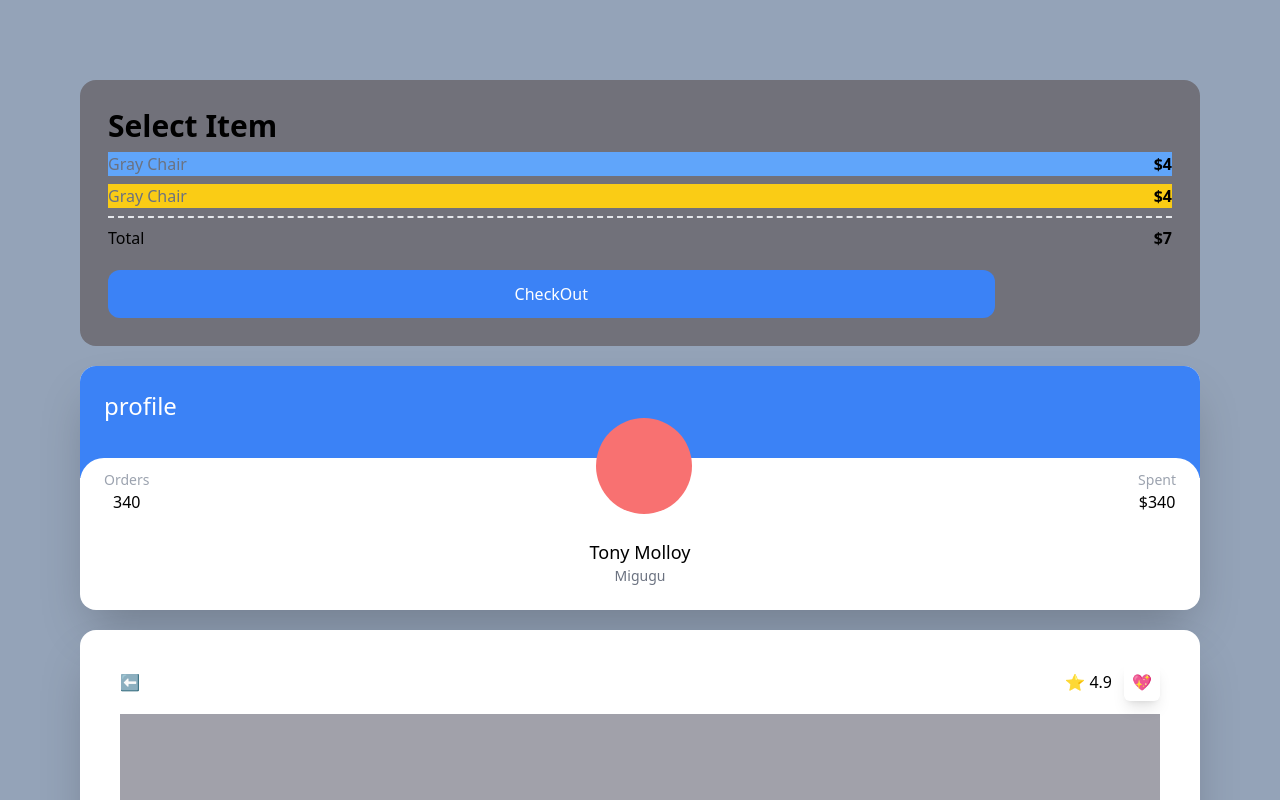
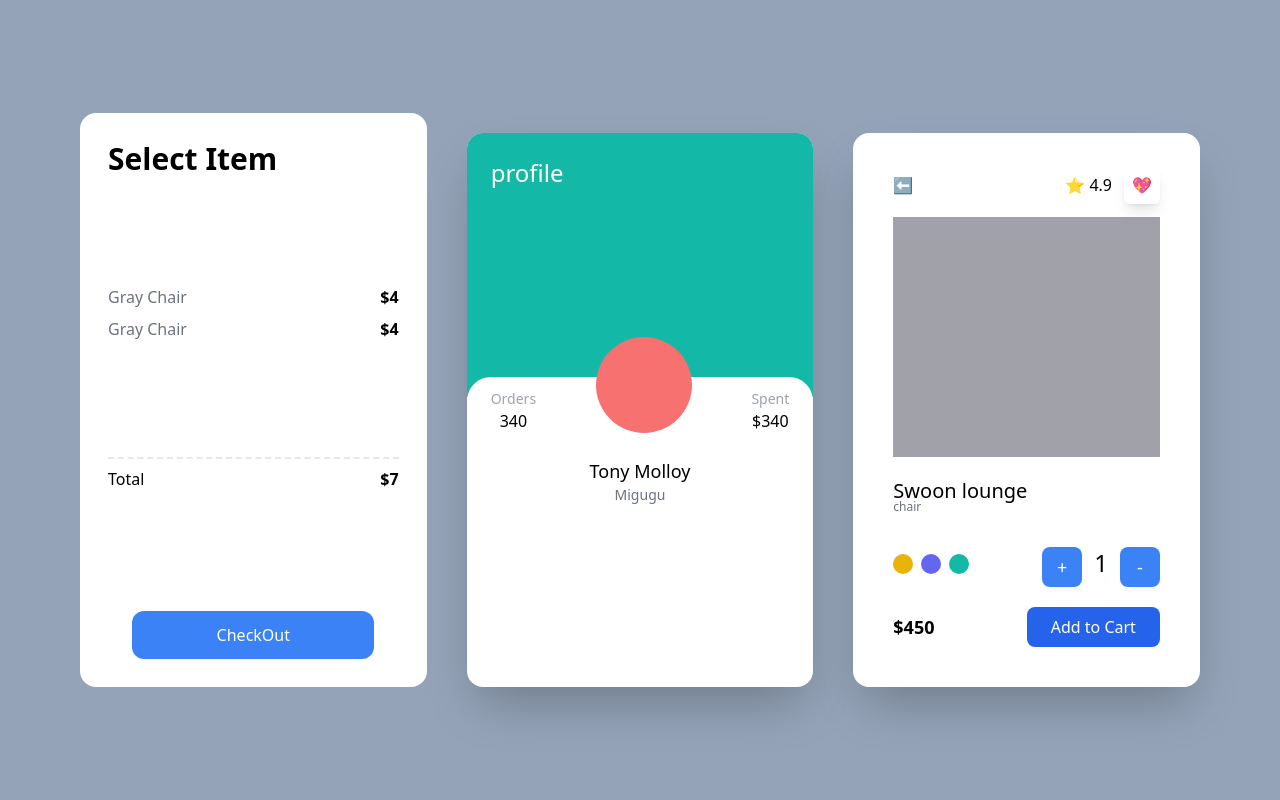
Before and after one commit to Abdul-lembariti/carrot-market, a Next.js app: page / in a window 1280 px wide. Shown: the top 800 px of the page. Built offline with nearby package versions, Linux system fonts and the light colour scheme.

Commit message:
dark mode #3.11

```diff
--- a/pages/index.tsx
+++ b/pages/index.tsx
@@ -2,16 +2,16 @@ import type { NextPage } from 'next'
 
 const Home: NextPage = () => {
   return (
-    <div className="bg-slate-400 py-20  px-20 grid  min-h-screen shadow-2xl flex-col space-y-5 ">
-      <div className="bg-white p-7 rounded-2xl sm:bg-red-400 md:bg-teal-400 lg:bg-indigo-400 xl:bg-zinc-500">
-        <span className="font-bold text-3xl">Select Item</span>
+    <div className="bg-slate-400 xl:place-content-center py-20  px-20 grid  min-h-screen shadow-2xl flex-col space-y-5  gap-10 lg:grid-cols-2 xl:grid-cols-3 ">
+      <div className="bg-white dark:bg-black flex flex-col justify-between p-7 rounded-2xl">
+        <span className="font-bold text-3xl dark:text-white">Select Item</span>
         <ul>
           {[1, 2].map((i) => (
-            <div
-              key={i}
-              className="flex justify-between my-2 odd:bg-blue-400 even:bg-yellow-400">
-              <span className="text-gray-500">Gray Chair</span>
-              <span className="font-bold">$4</span>
+            <div key={i} className="flex justify-between my-2">
+              <span className="text-gray-500 dark:text-gray-100">
+                Gray Chair
+              </span>
+              <span className="font-bold dark:text-white-100">$4</span>
             </div>
           ))}
         </ul>
@@ -19,12 +19,12 @@ const Home: NextPage = () => {
           <span>Total</span>
           <span className="font-bold">$7</span>
         </div>
-        <button className="mt-5 bg-blue-500 text-white p-3 text-center rounded-xl w-10/12 mx-auto hover:bg-teal-500 hover:text-black active:bg-yellow-500 focus:text-white">
+        <button className="mt-5 dark:border-white dark:bg-black dark:border-2px bg-blue-500 text-white p-3 text-center rounded-xl w-10/12 mx-auto dark:hover:bg-teal-500 hover:text-black active:bg-yellow-500 focus:text-white">
           CheckOut
         </button>
       </div>
       <div className="bg-white overflow-hidden rounded-2xl shadow-2xl group">
-        <div className="bg-blue-500 p-6 pb-14">
+        <div className="bg-blue-500 landscape:bg-teal-500 p-6 pb-14 xl:pb-52">
           <span className="text-white text-2xl">profile</span>
         </div>
         <div className="rounded-3xl p-6 relative -top-5 bg-white">
@@ -45,7 +45,7 @@ const Home: NextPage = () => {
           </div>
         </div>
       </div>
-      <div className="bg-white p-10 rounded-2xl shadow-2xl">
+      <div className="bg-white p-10 rounded-2xl shadow-2xl lg:col-span-2 xl:col-span-1">
         <div className="flex mb-5 justify-between items-center">
           <span>⬅️</span>
           <div className="space-x-3">
--- a/tailwind.config.js
+++ b/tailwind.config.js
@@ -7,5 +7,8 @@ module.exports = {
   theme: {
     extend: {},
   },
+  darkMode: 'media',
+  // darkMode: 'class',
+
   plugins: [],
 }
```
